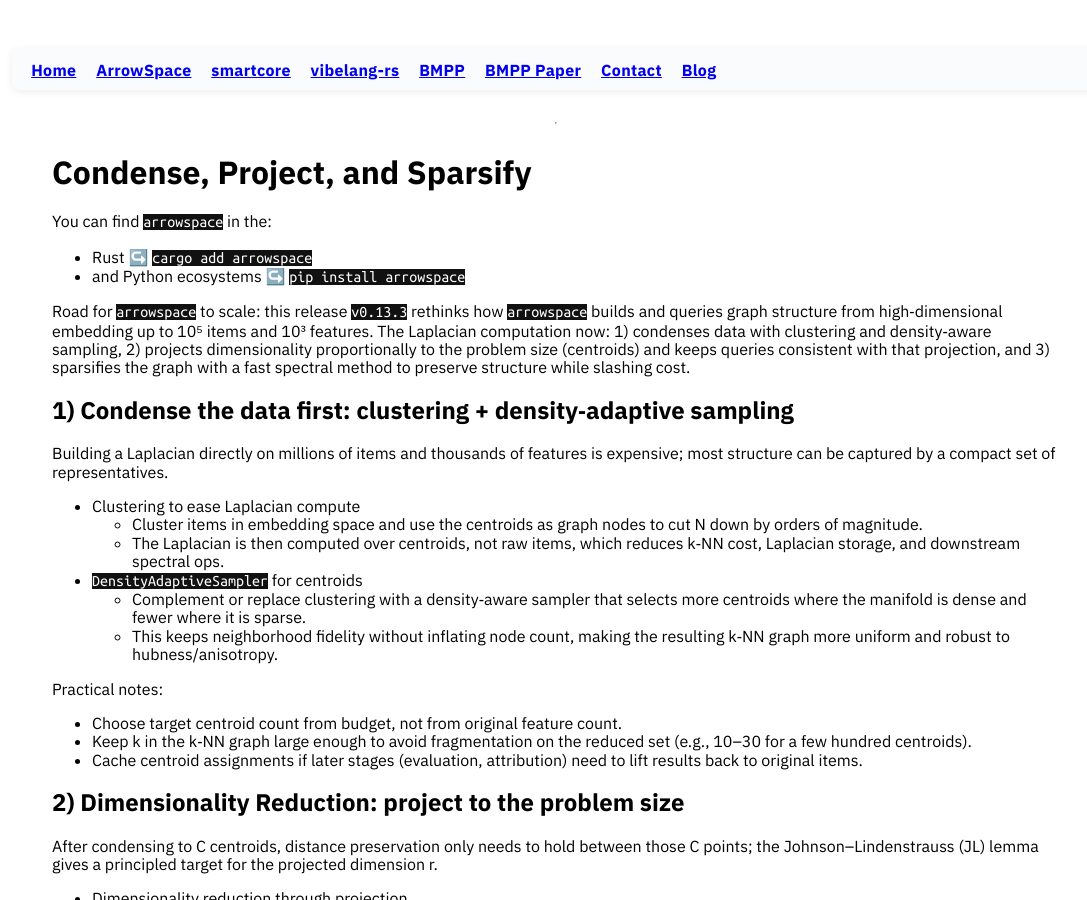
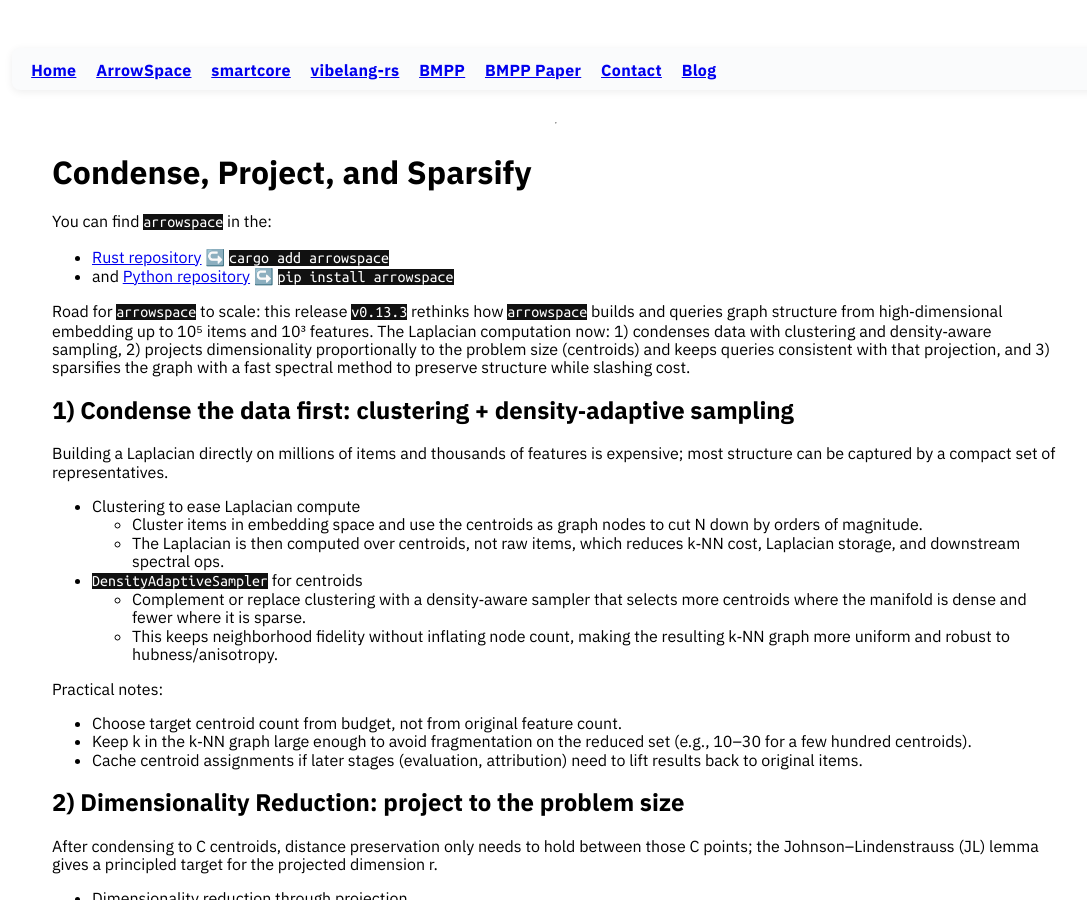
Before and after one commit to Mec-iS/staticwebpage, a Jekyll site: the page built from posts/003_performance_improvements.md, in a window 1280 px wide and 900 px high. Shown: the whole window, without its empty margins (84-1171 px from the left). Built offline with Jekyll 4.4.1, drawn with Linux system fonts in a browser that asks for light colours; nearby versions of some CDN libraries.

Commit message:
add repos links

```diff
--- a/posts/003_performance_improvements.md
+++ b/posts/003_performance_improvements.md
@@ -62,8 +62,8 @@ author: tuned.org.uk
 # Condense, Project, and Sparsify
 
 You can find `arrowspace` in the:
-* Rust ↪️ `cargo add arrowspace`
-* and Python ecosystems ↪️ `pip install arrowspace`
+* [Rust repository](https://github.com/Mec-iS/arrowspace-rs) ↪️ `cargo add arrowspace`
+* and [Python repository](https://github.com/tuned-org-uk/pyarrowspace) ↪️ `pip install arrowspace`
 
 Road for `arrowspace` to scale: this release `v0.13.3` rethinks how `arrowspace` builds and queries graph structure from high‑dimensional embedding up to 10⁵ items and 10³ features. The Laplacian computation now:
 1) condenses data with clustering and density‑aware sampling,
```
